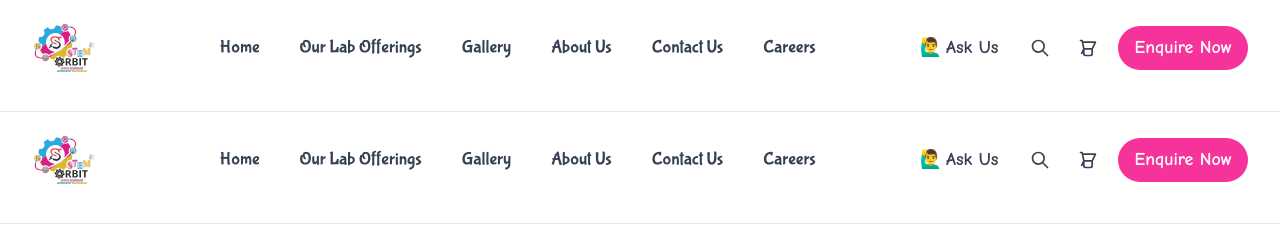
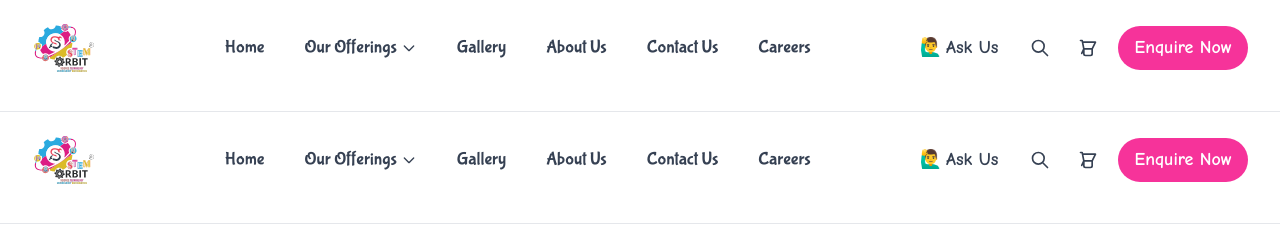
Before and after one commit to imAbhishekRao/StemOrbit, a Next.js app: page /Navbar in a window 1280 px wide. Shown: the top 228 px of the page. Built offline with nearby package versions, Linux system fonts and the light colour scheme; a web font is replaced by a local one.

Commit message:
webinar changees

```diff
--- a/app/Navbar/page.js
+++ b/app/Navbar/page.js
@@ -19,7 +19,21 @@ export default function Navbar() {
           <div className="hidden md:block">
             <div className="ml-8 flex items-center space-x-6 bubblegum-sans">
   <a href="/" className="text-gray-700 hover:text-pink-500 px-2 py-1 text-base lg:text-lg font-medium transition-colors rounded-md">Home</a>
-  <a href="/our-lab-offerings" className="text-gray-700 hover:text-pink-500 px-2 py-1 text-base lg:text-lg font-medium transition-colors rounded-md">Our Lab Offerings</a>
+  <div className="relative group">
+    <a href="/our-lab-offerings" className="text-gray-700 hover:text-pink-500 px-2 py-1 text-base lg:text-lg font-medium transition-colors rounded-md flex items-center gap-1">
+      <span>Our Offerings</span>
+      <svg className="w-4 h-4 transition-transform duration-200 group-hover:rotate-180" fill="none" stroke="currentColor" viewBox="0 0 24 24">
+        <path strokeLinecap="round" strokeLinejoin="round" strokeWidth="2" d="M19 9l-7 7-7-7" />
+      </svg>
+    </a>
+    {/* Dropdown */}
+    <div className="absolute left-0 mt-2 w-56 bg-white border border-gray-200 rounded-lg shadow-lg py-2 opacity-0 invisible group-hover:opacity-100 group-hover:visible transition-all duration-200 z-50">
+      <a href="/courses" className="block px-4 py-2 text-gray-700 hover:bg-pink-50 hover:text-pink-500 text-base">Our Courses</a>
+      <a href="/our-lab-offerings" className="block px-4 py-2 text-gray-700 hover:bg-pink-50 hover:text-pink-500 text-base">Our Lab Offerings</a>
+      <a href="#" className="block px-4 py-2 text-gray-700 hover:bg-pink-50 hover:text-pink-500 text-base">Option 3</a>
+      <a href="#" className="block px-4 py-2 text-gray-700 hover:bg-pink-50 hover:text-pink-500 text-base">Option 4</a>
+    </div>
+  </div>
   <a href="/gallery" className="text-gray-700 hover:text-pink-500 px-2 py-1 text-base lg:text-lg font-medium transition-colors rounded-md">Gallery</a>
   <a href="/about" className="text-gray-700 hover:text-pink-500 px-2 py-1 text-base lg:text-lg font-medium transition-colors rounded-md">About Us</a>
   <a href="/contact" className="text-gray-700 hover:text-pink-500 px-2 py-1 text-base lg:text-lg font-medium transition-colors rounded-md">Contact Us</a>
@@ -70,7 +84,7 @@ export default function Navbar() {
           <div className="md:hidden">
             <div className="px-2 pt-2 pb-3 space-y-2 border-t border-pink-200 bg-white bg-opacity-90 rounded-b-3xl bubblegum-sans">
   <a href="/" className="text-gray-700 hover:text-pink-500 block px-4 py-3 text-lg font-medium transition-all duration-300 rounded-xl shadow-pink-100 hover:shadow-pink-300 hover:-translate-y-1 bubblegum-sans">Home</a>
-  <a href="/our-lab-offerings" className="text-gray-700 hover:text-pink-500 block px-4 py-3 text-lg font-medium transition-all duration-300 rounded-xl shadow-blue-100 hover:shadow-pink-200 hover:-translate-y-1 bubblegum-sans">Our Lab Offerings</a>
+  <a href="/our-lab-offerings" className="text-gray-700 hover:text-pink-500 block px-4 py-3 text-lg font-medium transition-all duration-300 rounded-xl shadow-blue-100 hover:shadow-pink-200 hover:-translate-y-1 bubblegum-sans">Our Offerings</a>
   <a href="/gallery" className="text-gray-700 hover:text-pink-500 block px-4 py-3 text-lg font-medium transition-all duration-300 rounded-xl shadow-purple-100 hover:shadow-pink-200 hover:-translate-y-1 bubblegum-sans">Gallery</a>
   <a href="/about" className="text-gray-700 hover:text-pink-500 block px-4 py-3 text-lg font-medium transition-all duration-300 rounded-xl shadow-yellow-100 hover:shadow-pink-200 hover:-translate-y-1 bubblegum-sans">About Us</a>
   <a href="/contact" className="text-gray-700 hover:text-pink-500 block px-4 py-3 text-lg font-medium transition-all duration-300 rounded-xl shadow-green-100 hover:shadow-pink-200 hover:-translate-y-1 bubblegum-sans">Contact Us</a>
--- a/app/homepage/AchievementsSection.js
+++ b/app/homepage/AchievementsSection.js
@@ -23,7 +23,6 @@ const achievementImages = [
 
 export default function AchievementsSection() {
   const scrollRef = useRef(null);
-  const [isPaused, setIsPaused] = useState(false);
   const [hoveredIdx, setHoveredIdx] = useState(null);
 
   useEffect(() => {
@@ -33,7 +32,8 @@ export default function AchievementsSection() {
     let scrollAmount = scrollContainer.scrollLeft;
     const speed = 1;
     function animate() {
-      if (!isPaused) {
+      // Pause only when any card is hovered
+      if (hoveredIdx === null) {
         scrollAmount += speed;
         if (scrollAmount >= scrollContainer.scrollWidth / 2) {
           scrollAmount = 0;
@@ -44,7 +44,7 @@ export default function AchievementsSection() {
     }
     animate();
     return () => cancelAnimationFrame(animationFrame);
-  }, [isPaused]);
+  }, [hoveredIdx]);
 
   // Duplicate images for infinite effect
   const imagesToRender = [...achievementImages, ...achievementImages];
@@ -58,8 +58,6 @@ export default function AchievementsSection() {
         ref={scrollRef}
         className="w-screen overflow-x-auto whitespace-nowrap scrollbar-hide relative flex items-center"
         style={{ scrollBehavior: "smooth", maxWidth: '100vw', height: '340px' }}
-        onMouseEnter={() => setIsPaused(true)}
-        onMouseLeave={() => setIsPaused(false)}
       >
         <div className="flex items-center" style={{ width: `${imagesToRender.length * 520}px`, height: '340px' }}>
           {imagesToRender.map((img, idx) => (
@@ -102,7 +100,7 @@ export default function AchievementsSection() {
                 </div>
                 {/* Back */}
                 <div
-                  className="absolute w-full h-full flex flex-col items-center justify-center bg-pink-700 text-white backface-hidden"
+                  className="absolute w-full h-full flex flex-col items-center justify-center bg-[#2aaadf] text-white backface-hidden"
                   style={{
                     zIndex: 3,
                     borderRadius: 'inherit',
@@ -118,6 +116,10 @@ export default function AchievementsSection() {
                   <div className="flex flex-col items-center justify-center w-full h-full px-4">
                     <h3 className="text-2xl font-bold mb-2 font-fredoka text-center" style={{wordBreak: 'break-word', whiteSpace: 'normal'}}>{img.title}</h3>
                     <p className="text-lg font-quicksand text-center" style={{wordBreak: 'break-word', whiteSpace: 'normal'}}>{img.desc}</p>
+                    <p className="mt-3 text-base font-quicksand flex items-center gap-2 text-white/90">
+                      <span role="img" aria-label="location">📌</span>
+                      <span>Saint Soldier's School, Jalandhar</span>
+                    </p>
                   </div>
                 </div>
               </div>
--- a/app/homepage/OfferingsSection.js
+++ b/app/homepage/OfferingsSection.js
@@ -58,6 +58,24 @@ const offerings = [
   },
   {
     title: "Workshops",
+    desc: "Hands-on STEM workshops designed to spark creativity and practical skills in students and teachers alike.",
+    svg: "/reshot-icon-3d-technology-X8JNDUBMQC.svg",
+    img: "/about-img.webp",
+  },
+  {
+    title: "STEM Kits",
+    desc: "Hands-on STEM workshops designed to spark creativity and practical skills in students and teachers alike.",
+    svg: "/reshot-icon-3d-technology-X8JNDUBMQC.svg",
+    img: "/about-img.webp",
+  },
+  {
+    title: "STEM courses/ STEM Programmes",
+    desc: "Hands-on STEM workshops designed to spark creativity and practical skills in students and teachers alike.",
+    svg: "/reshot-icon-3d-technology-X8JNDUBMQC.svg",
+    img: "/about-img.webp",
+  },
+  {
+    title: "3d Printing Services",
     desc: "Hands-on STEM workshops designed to spark creativity and practical skills in students and teachers alike.",
     svg: "/reshot-icon-3d-technology-X8JNDUBMQC.svg",
     img: "/about-img.webp",
```
